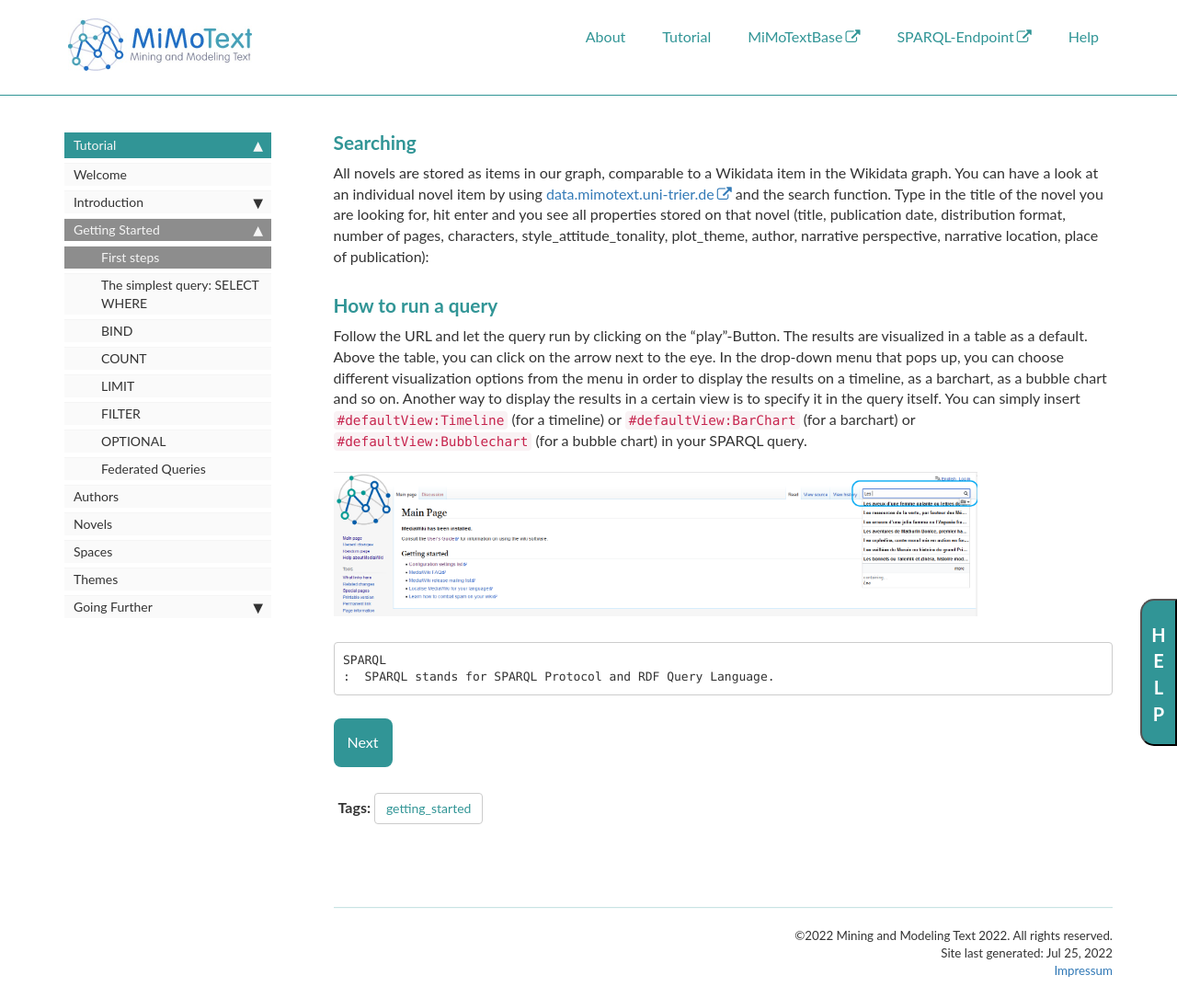
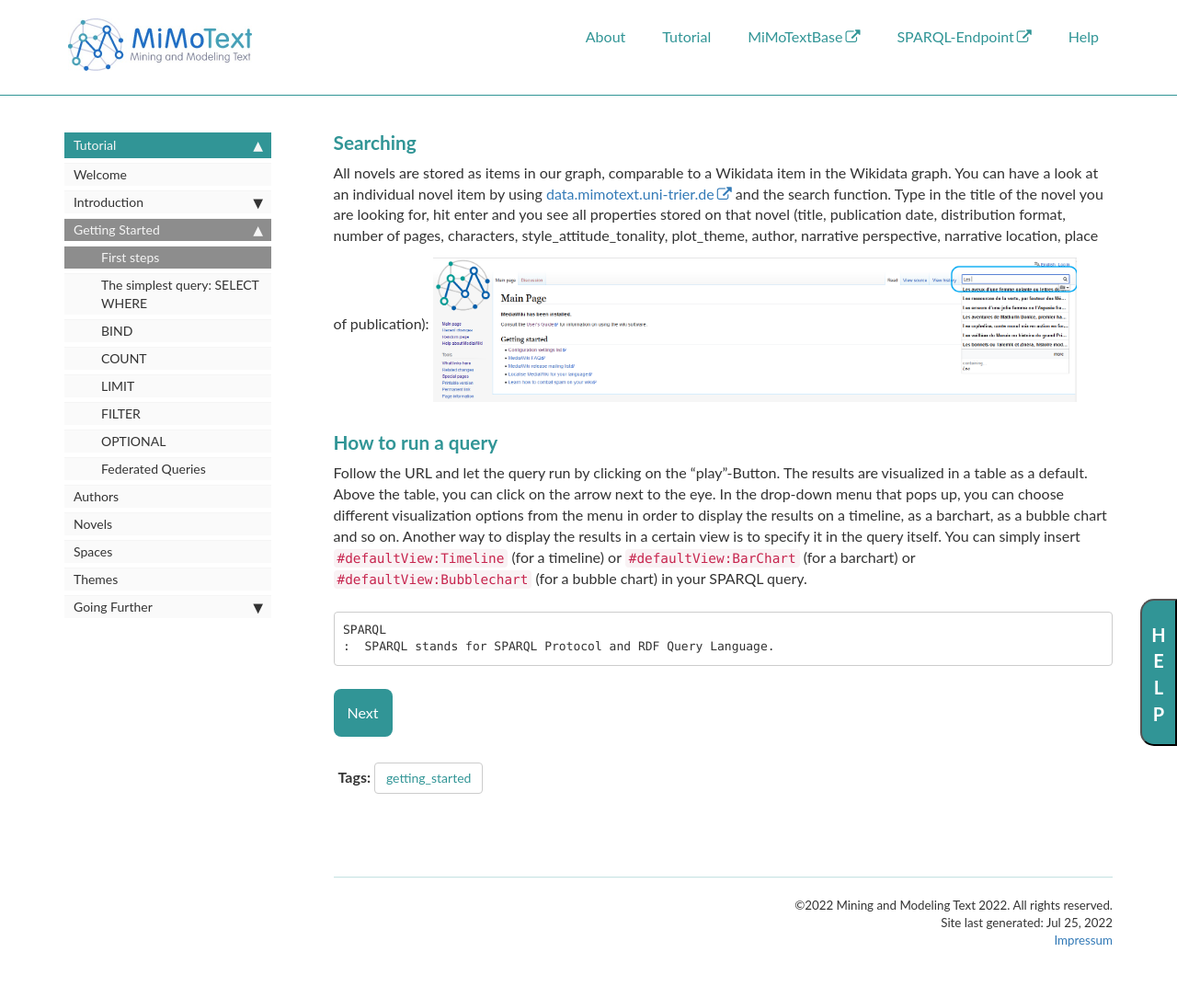
Before and after one commit to MiMoText/MiMoTextBase_Tutorial, a Jekyll site: the page built from pages/tutorial/getting_started.md, in a window 1280 px wide and 1085 px high. Shown: the whole window at 92% size. Built offline with Jekyll 4.4.1, drawn with Linux system fonts in a browser that asks for light colours; comment, search, counter and statistics services are not loaded; our own code applies the rules of GitHub Pages for plain Markdown files.

Commit message:
Update getting_started.md

````diff
--- a/pages/tutorial/getting_started.md
+++ b/pages/tutorial/getting_started.md
@@ -12,12 +12,11 @@ toc: false
 ### **Searching**
 
 All novels are stored as items in our graph, comparable to a Wikidata item in the Wikidata graph. You can have a look at an individual novel item by using [data.mimotext.uni-trier.de](http://data.mimotext.uni-trier.de/wiki/Main_Page) and the search function. Type in the title of the novel you are looking for, hit enter and you see all properties stored on that novel (title, publication date, distribution format, number of pages, characters, style_attitude_tonality, plot_theme, author, narrative perspective, narrative location, place of publication):
+![searching](images/searching.png)
 
 ### **How to run a query**
 
 Follow the URL and let the query run by clicking on the "play"-Button. The results are visualized in a table as a default. Above the table, you can click on the arrow next to the eye. In the drop-down menu that pops up, you can choose different visualization options from the menu in order to display the results on a timeline, as a barchart, as a bubble chart and so on. Another way to display the results in a certain view is to specify it in the query itself. You can simply insert `#defaultView:Timeline` (for a timeline) or `#defaultView:BarChart` (for a barchart) or `#defaultView:Bubblechart` (for a bubble chart) in your SPARQL query.
-
-![searching](images/searching.png)
 
 ```
 SPARQL
````
